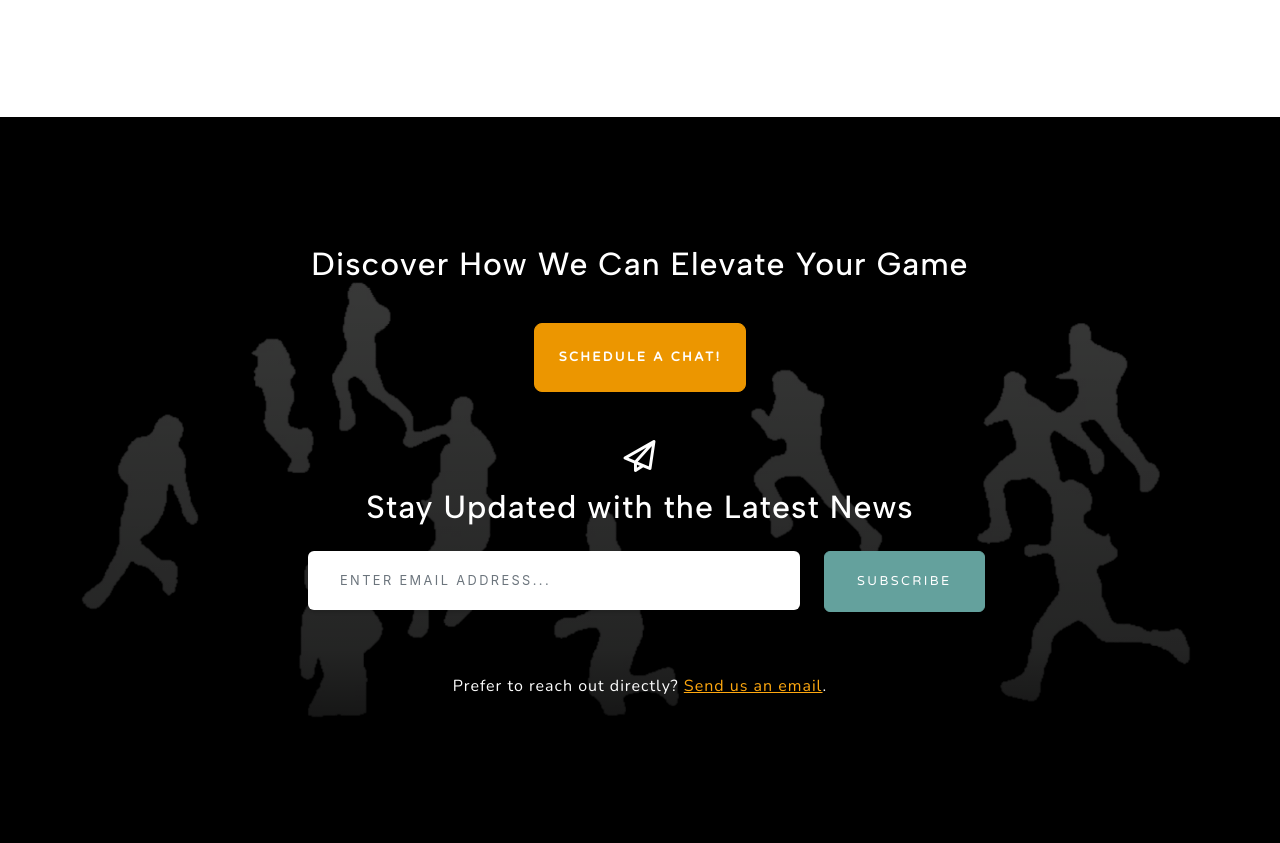
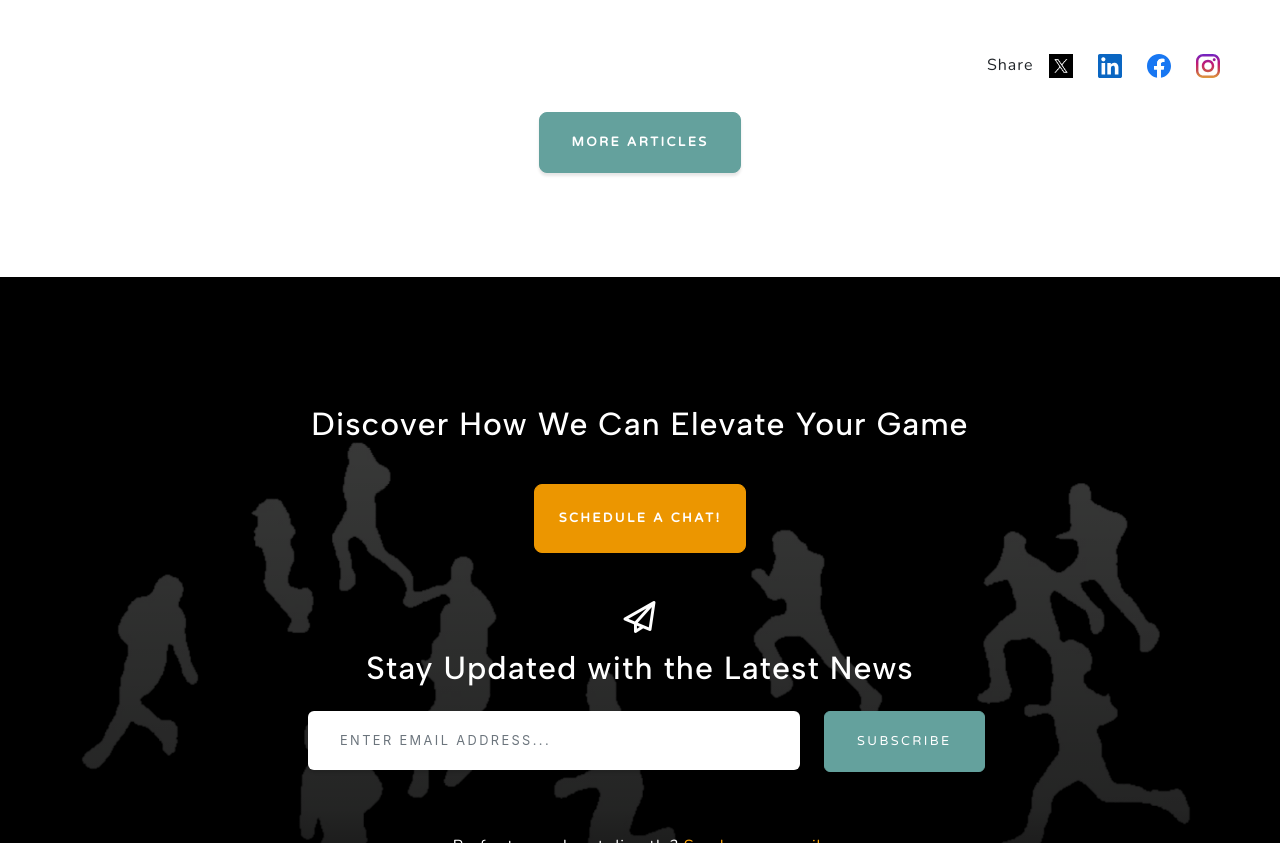
Before and after one commit to ticahere/sportsbuddy.github.io, a plain HTML site: page case-influencer.html in a window 1280 px wide. Shown: the part 5806-6649 px from the top of the page. Drawn offline with nearby package versions, Linux system fonts and the light colour scheme.

Commit message:
add more article button

```diff
--- a/case-influencer.html
+++ b/case-influencer.html
@@ -9,50 +9,7 @@
         <meta name="author" content="" />
         <title>SportsBuddy Case Study - Social Media Influencers</title>
         <link href="css/styles.css" rel="stylesheet" />
-        <script>
-            // Function to load the head template
-            function loadHead() {
-                fetch('head.html')
-                .then(response => response.text())
-                .then(data => {
-                    const tempContainer = document.createElement('div');
-                    tempContainer.innerHTML = data;
-                    const templateContent = tempContainer.querySelector('template').content;
-                    document.head.appendChild(document.importNode(templateContent, true));
-                });
-            }
-
-            // Function to load the header template
-            function loadHeader() {
-                fetch('header.html')
-                .then(response => response.text())
-                .then(data => {
-                    const tempContainer = document.createElement('div');
-                    tempContainer.innerHTML = data;
-                    const templateContent = tempContainer.querySelector('template').content;
-                    document.body.insertBefore(document.importNode(templateContent, true), document.body.firstChild);
-                });
-            }
-
-            // Function to load the footer template
-            function loadFooter() {
-                fetch('footer.html')
-                .then(response => response.text())
-                .then(data => {
-                    const tempContainer = document.createElement('div');
-                    tempContainer.innerHTML = data;
-                    const templateContent = tempContainer.querySelector('template').content;
-                    document.body.appendChild(document.importNode(templateContent, true));
-                });
-            }
-
-            // Load head, header, and footer when the window loads
-            window.onload = function() {
-                loadHead();
-                loadHeader();
-                loadFooter();
-            };
-        </script>
+        <script src="js/loadTemplate.js" ></script>
     </head>
     <body id="home" class="blog-post" data-bs-spy="scroll" data-bs-target="#mainNav" data-bs-offset="70">
 
@@ -180,6 +137,19 @@
                     </div>
                 </div>
             </div>
+            <div id="BlogSocialShare"></div>
+            <script>
+                document.addEventListener('DOMContentLoaded', function() {
+                    loadSocialShareButtons(
+                        "https://sportsbuddy.ai/case-influencer.html",
+                        "Case study with YouTube and Instagram Influencer: Elevating Sports Content Creation with SportsBuddy.ai. Read full story at ",
+                        "sportsbuddyai"
+                    );
+                });
+            </script>
+            <div class="text-center mt-4">
+                <a class="btn btn-primary btn-lg" href="/blog.html"><b>More Articles</b></a>
+            </div>
 
         </article>
         <!-- Footer -->
```
Also changed, not shown: case-harvard.html (+3 -0 lines).
